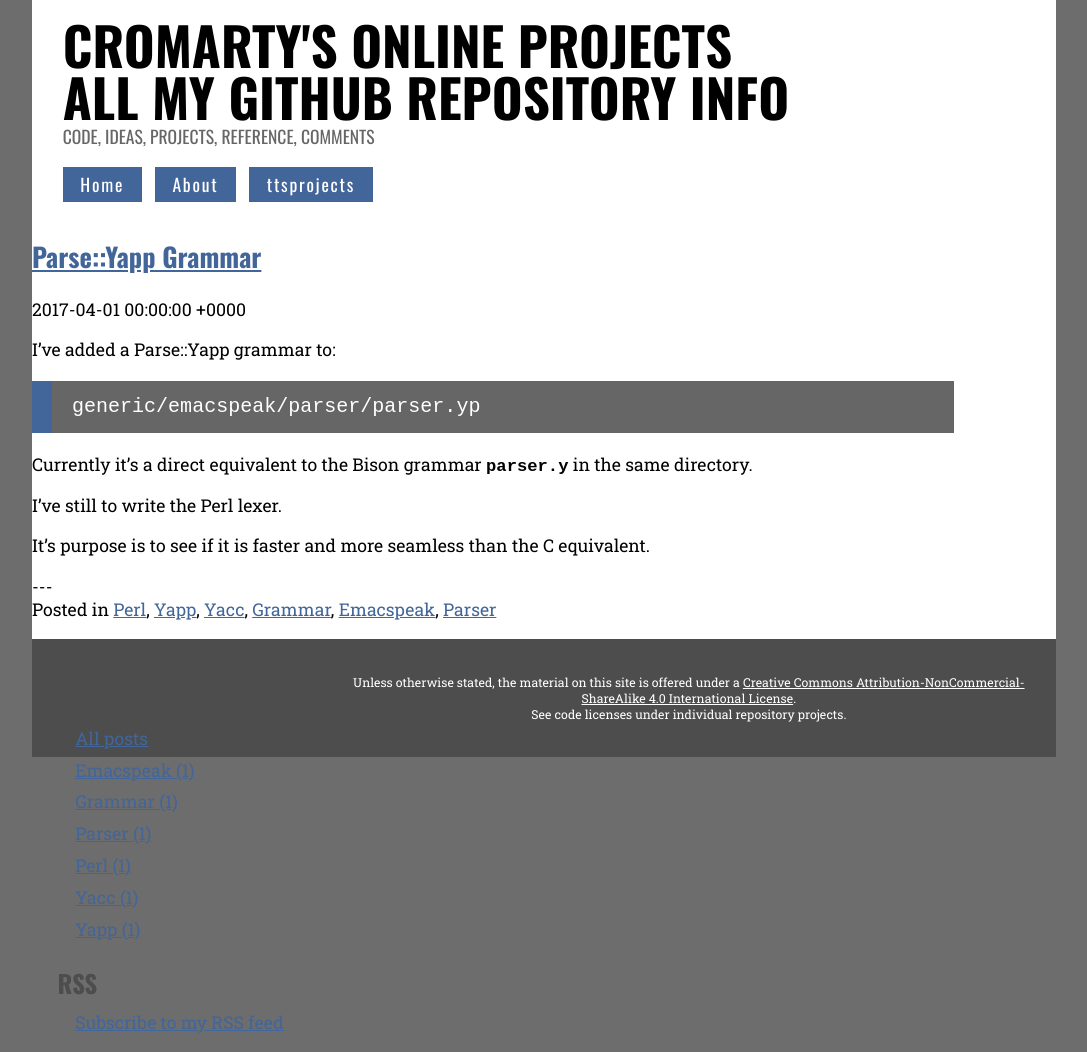
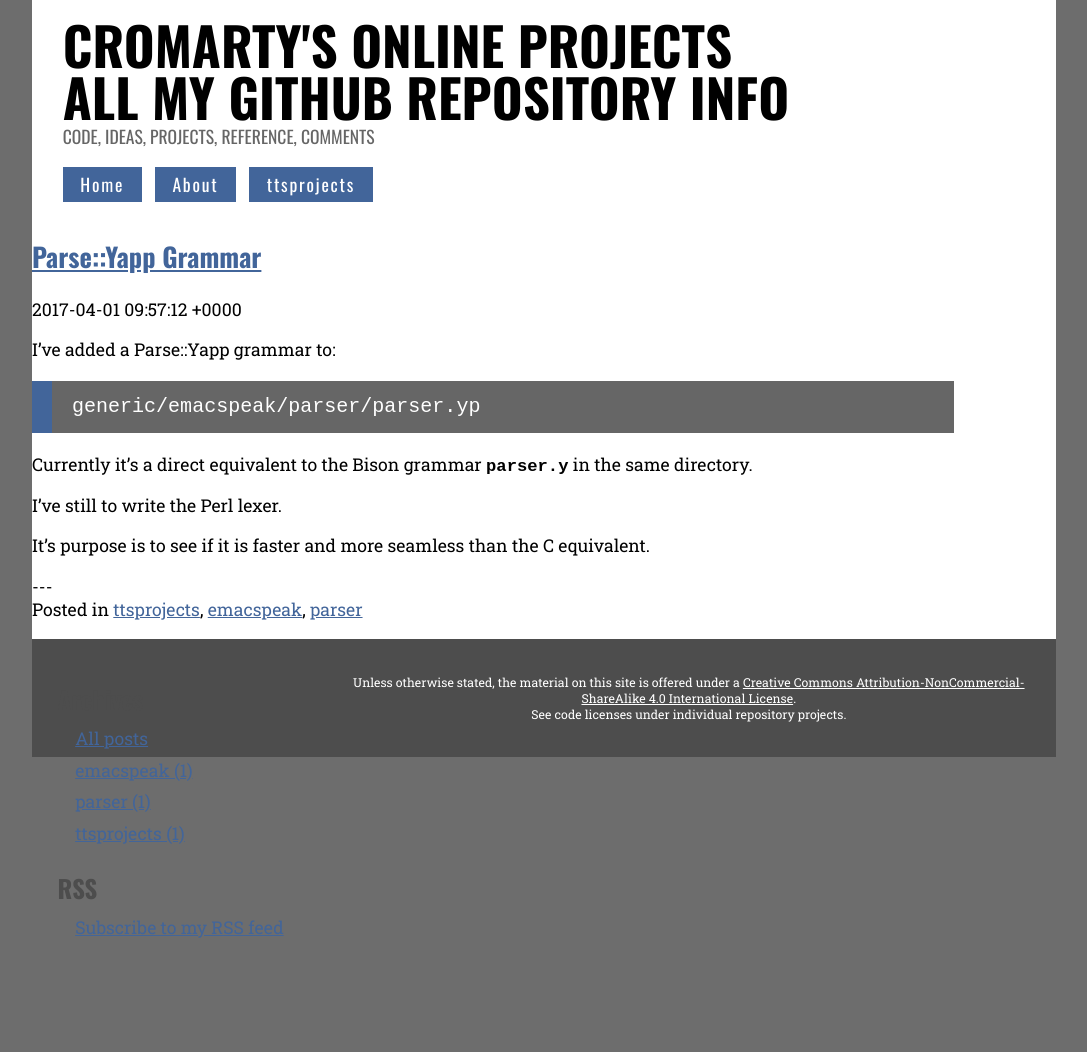
Before and after one commit to cromarty/cromarty.github.io, a Jekyll site: the page built from index.html, in a window 1280 px wide. Shown: the whole page, without its empty margins (96-1183 px from the left). Built offline with Jekyll 4.4.1, drawn with Linux system fonts in a browser that asks for light colours; the list of posts is cut into pages by our own code; after the commit the page ends 956 px from its top, so only the background shows below that.

Commit message:
Change to first post

```diff
--- a/_posts/2017-04-01-parse-yapp-grammar.md
+++ b/_posts/2017-04-01-parse-yapp-grammar.md
@@ -1,8 +1,9 @@
 ---
 layout: posts
+date: 2017-04-01 10:57:12 +1
 title: Parse::Yapp Grammar
 categories: [posts]
-tags: [Perl, Yapp, Yacc, Grammar, Emacspeak, Parser]
+tags: [ttsprojects,emacspeak,parser]
 ---
 
 I've added a Parse::Yapp grammar to:
```
